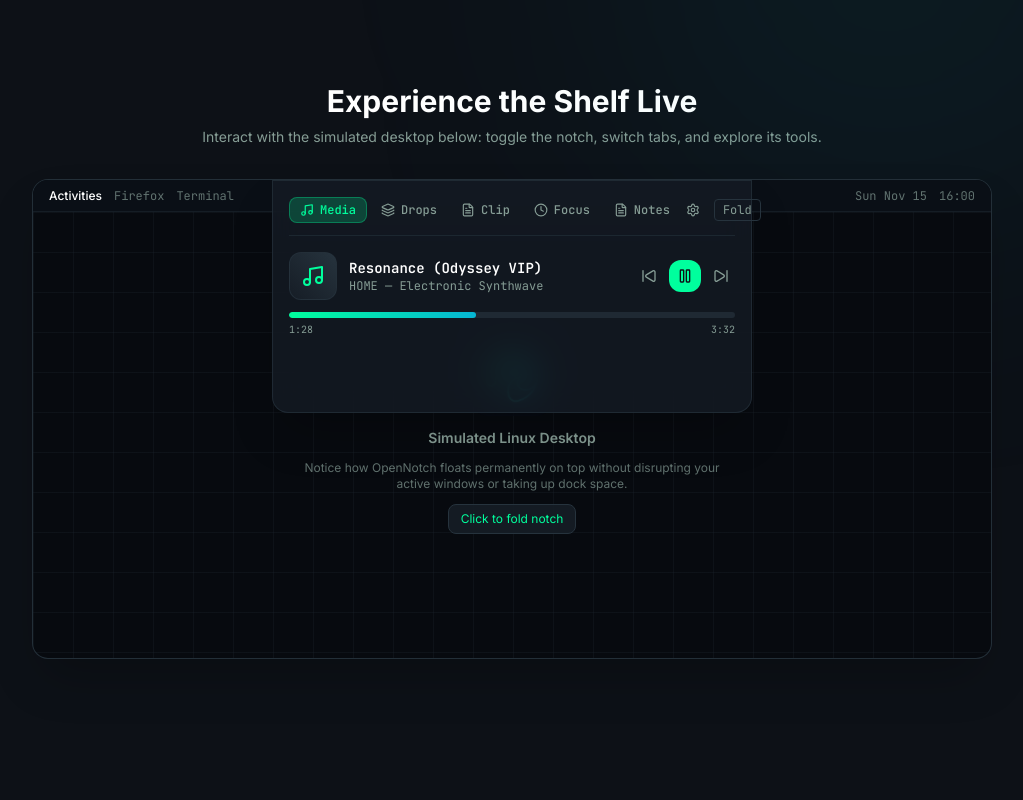
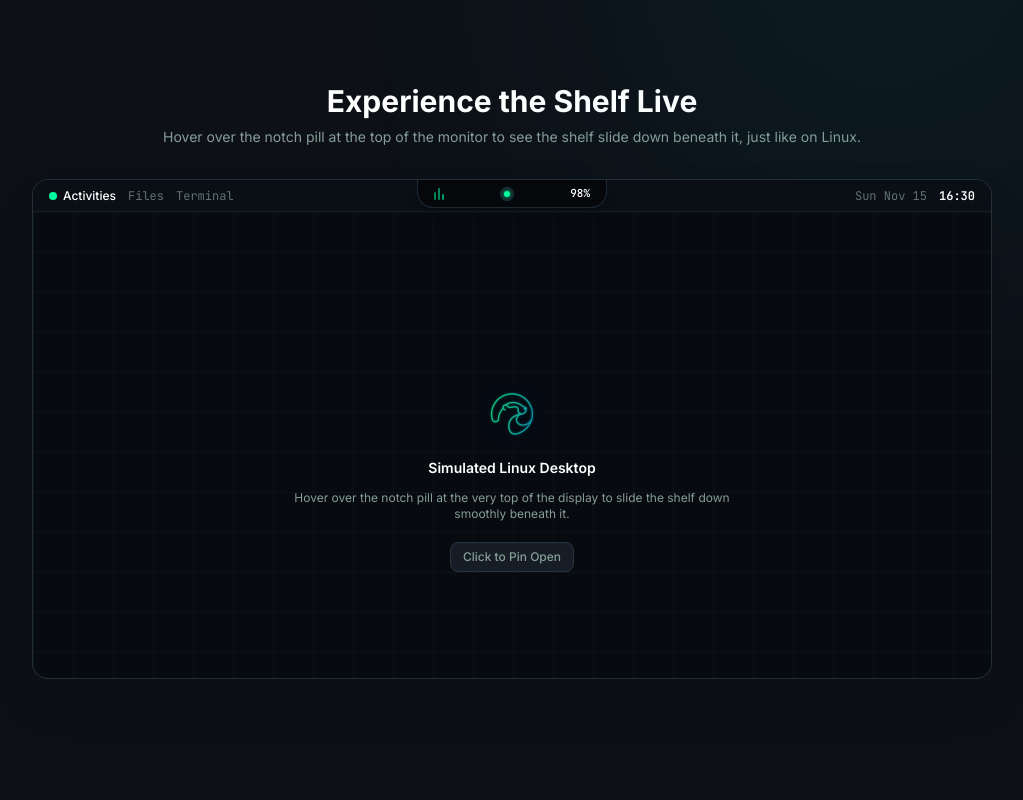
Before and after one commit to gagan-gv/opennotch, a Vue app: page / in a window 1280 px wide. Shown: the part 660-1460 px from the top of the page, without its empty margins (128-1151 px from the left). Built offline with nearby package versions, Linux system fonts and the light colour scheme.

Commit message:
fix(ui): remove version from navbar and make simulation authentic with persistent top notch pill

```diff
--- a/src/App.vue
+++ b/src/App.vue
@@ -1,5 +1,5 @@
 <script setup lang="ts">
-import { ref } from 'vue'
+import { ref, computed } from 'vue'
 import {
   Play, Pause, SkipForward, SkipBack, Music,
   Clock, FileText, Settings, Download, Github,
@@ -8,7 +8,25 @@ import {
 } from 'lucide-vue-next'
 
 // State for interactive simulator
-const isNotchExpanded = ref(true)
+const isHovered = ref(false)
+const isPinned = ref(false)
+const isExpanded = computed(() => isHovered.value || isPinned.value)
+let leaveTimeout: number | null = null
+
+function onNotchEnter() {
+  if (leaveTimeout) {
+    clearTimeout(leaveTimeout)
+    leaveTimeout = null
+  }
+  isHovered.value = true
+}
+
+function onNotchLeave() {
+  leaveTimeout = window.setTimeout(() => {
+    isHovered.value = false
+  }, 280) // 280ms leave debounce, matching Linux app's leave_debounce_ms
+}
+
 const activeTab = ref<'dashboard' | 'drops' | 'clipboard' | 'pomodoro' | 'notes' | 'settings'>('dashboard')
 const isPlaying = ref(true)
 const playbackProgress = ref(42)
@@ -59,7 +77,6 @@ function simulateUpdateCheck() {
           <img src="/otty.png" alt="OpenNotch Mascot Otty" class="w-9 h-9 rounded-lg border border-cyber-mint/30 shadow-glow-mint/40" />
           <span class="font-bold text-lg tracking-tight text-white flex items-center gap-2">
             OpenNotch
-            <span class="text-xs px-2 py-0.5 rounded-full bg-cyber-mint/15 text-cyber-mint border border-cyber-mint/30 font-mono font-medium">v0.2.0</span>
           </span>
         </div>
 
@@ -147,40 +164,73 @@ function simulateUpdateCheck() {
     <section id="simulator" class="py-16 px-4 sm:px-6 lg:px-8 max-w-5xl mx-auto">
       <div class="text-center mb-8">
         <h2 class="text-2xl sm:text-3xl font-bold text-white">Experience the Shelf Live</h2>
-        <p class="text-sm text-cyber-muted mt-2">Interact with the simulated desktop below: toggle the notch, switch tabs, and explore its tools.</p>
+        <p class="text-sm text-cyber-muted mt-2">Hover over the notch pill at the top of the monitor to see the shelf slide down beneath it, just like on Linux.</p>
       </div>
 
       <!-- Desktop Shell Frame -->
-      <div class="rounded-2xl border border-cyber-border/90 bg-[#070A0F] shadow-2xl overflow-hidden relative min-h-[480px] flex flex-col">
+      <div class="rounded-2xl border border-cyber-border/90 bg-[#070A0F] shadow-2xl overflow-hidden relative min-h-[500px] flex flex-col select-none">
         <!-- Top Screen Bezel -->
-        <div class="h-8 bg-[#0a0f16] border-b border-cyber-border/40 flex items-center justify-between px-4 text-xs font-mono text-cyber-muted/70 select-none">
+        <div class="h-8 bg-[#0a0f16] border-b border-cyber-border/40 flex items-center justify-between px-4 text-xs font-mono text-cyber-muted/70 relative z-20">
           <div class="flex items-center gap-3">
-            <span class="text-white font-sans font-medium text-xs">Activities</span>
-            <span>Firefox</span>
-            <span>Terminal</span>
+            <span class="text-white font-sans font-medium text-xs flex items-center gap-1.5">
+              <span class="w-2 h-2 rounded-full bg-cyber-mint"></span>
+              Activities
+            </span>
+            <span class="hidden sm:inline">Files</span>
+            <span class="hidden sm:inline">Terminal</span>
+          </div>
+
+          <div class="flex items-center gap-3">
+            <span>Sun Nov 15</span>
+            <span class="text-white font-semibold">16:30</span>
+          </div>
         </div>
 
         <!-- Top Bezel Center Anchor for OpenNotch -->
-          <div class="absolute top-0 left-1/2 -translate-x-1/2 z-30">
-            <!-- Resting Pill (When collapsed) -->
-            <button
-              v-if="!isNotchExpanded"
-              @click="isNotchExpanded = true"
-              class="glass-pill px-5 py-1 rounded-b-xl flex items-center gap-3 cursor-pointer hover:border-cyber-mint/60 transition-all"
-              title="Click or hover to expand OpenNotch"
+        <div class="absolute top-0 left-1/2 -translate-x-1/2 z-40 flex flex-col items-center pointer-events-none">
+          <!-- 1. The Notch Pill (ALWAYS VISIBLE at the top edge!) -->
+          <div
+            @mouseenter="onNotchEnter"
+            @mouseleave="onNotchLeave"
+            @click="isPinned = !isPinned"
+            :class="[
+              'h-7 px-4 rounded-b-2xl bg-[#05070B] border-x border-b transition-all duration-300 flex items-center justify-between cursor-pointer shadow-lg select-none pointer-events-auto',
+              isExpanded
+                ? 'border-cyber-mint/60 shadow-glow-mint/30 w-[240px]'
+                : 'border-cyber-border/80 hover:border-cyber-mint/50 w-[190px]'
+            ]"
+            title="Hover to slide shelf down, or click to pin open"
           >
-              <div class="w-2 h-2 rounded-full bg-cyber-mint animate-pulse"></div>
-              <span class="text-xs font-medium text-white flex items-center gap-1.5">
-                <Music class="w-3 h-3 text-cyber-mint" />
-                Resonance — HOME
-              </span>
-              <span class="text-[11px] text-cyber-muted font-mono">98%</span>
-            </button>
+            <!-- Left: Audio waveform visualization -->
+            <div class="flex items-end gap-0.5 h-3">
+              <span class="w-0.5 bg-cyber-mint rounded-full animate-pulse h-2"></span>
+              <span class="w-0.5 bg-cyber-mint rounded-full animate-pulse h-3" style="animation-delay: 150ms"></span>
+              <span class="w-0.5 bg-cyber-mint rounded-full animate-pulse h-1.5" style="animation-delay: 300ms"></span>
+            </div>
 
-            <!-- Expanded Shelf (When open) -->
+            <!-- Center: Hardware Camera Lens with Emerald Privacy Dot -->
+            <div class="flex items-center justify-center">
+              <div class="w-3.5 h-3.5 rounded-full bg-[#11161F] border border-[#212B36] flex items-center justify-center">
+                <div class="w-1.5 h-1.5 rounded-full bg-cyber-mint shadow-[0_0_5px_#00FF9D]"></div>
+              </div>
+            </div>
+
+            <!-- Right: Battery & Status -->
+            <div class="flex items-center gap-1 text-[11px] font-mono text-cyber-muted">
+              <span class="text-white font-medium">98%</span>
+            </div>
+          </div>
+
+          <!-- 2. The Sliding Drop-Down Box (Shelf) -->
           <div
-              v-else
-              class="w-[480px] glass-panel rounded-b-2xl border-t-0 p-4 shadow-2xl transition-all duration-300 relative"
+            @mouseenter="onNotchEnter"
+            @mouseleave="onNotchLeave"
+            :class="[
+              'w-[500px] max-w-[92vw] glass-panel rounded-2xl border border-cyber-border/90 p-4 shadow-2xl transition-all duration-300 transform origin-top mt-1.5 pointer-events-auto',
+              isExpanded
+                ? 'translate-y-0 opacity-100 scale-100'
+                : '-translate-y-4 opacity-0 scale-95 !pointer-events-none'
+            ]"
           >
             <!-- Shelf Top Navigation Strip -->
             <div class="flex items-center justify-between pb-3 border-b border-cyber-border/60">
@@ -223,21 +273,24 @@ function simulateUpdateCheck() {
                 </button>
               </div>
 
-                <!-- Right controls: Settings & Collapse -->
+              <!-- Right controls: Settings & Pin -->
               <div class="flex items-center gap-2">
                 <button
                   @click="activeTab = 'settings'"
                   :class="['p-1.5 rounded-lg transition-colors', activeTab === 'settings' ? 'bg-cyber-mint/20 text-cyber-mint' : 'text-cyber-muted hover:text-white']"
-                    title="Settings"
+                  title="Settings & Updates"
                 >
                   <Settings class="w-3.5 h-3.5" />
                 </button>
                 <button
-                    @click="isNotchExpanded = false"
-                    class="text-xs text-cyber-muted hover:text-white px-2 py-0.5 rounded border border-cyber-border hover:border-cyber-mint/40"
-                    title="Collapse to resting pill"
+                  @click="isPinned = !isPinned"
+                  :class="[
+                    'text-xs px-2 py-0.5 rounded border transition-colors',
+                    isPinned ? 'bg-cyber-mint/20 text-cyber-mint border-cyber-mint/40 font-medium' : 'text-cyber-muted border-cyber-border hover:text-white'
+                  ]"
+                  :title="isPinned ? 'Shelf is pinned open. Click to unpin' : 'Pin shelf open'"
                 >
-                    Fold
+                  {{ isPinned ? 'Pinned' : 'Pin' }}
                 </button>
               </div>
             </div>
@@ -365,26 +418,27 @@ function simulateUpdateCheck() {
           </div>
         </div>
 
-          <div class="flex items-center gap-3">
-            <span>Sun Nov 15</span>
-            <span>16:00</span>
+        <!-- Simulated Desktop Workspace -->
+        <div class="flex-1 cyber-grid flex flex-col items-center justify-center p-8 text-center min-h-[460px]">
+          <div class="max-w-md space-y-3 mt-16">
+            <img src="/otty.png" alt="Otty" class="w-16 h-16 mx-auto rounded-2xl opacity-75 shadow-glow-mint/30" />
+            <h3 class="text-sm font-semibold text-white">Simulated Linux Desktop</h3>
+            <p class="text-xs text-cyber-muted">
+              Hover over the notch pill at the very top of the display to slide the shelf down smoothly beneath it.
+            </p>
+            <div class="pt-2 flex items-center justify-center gap-2">
+              <button
+                @click="isPinned = !isPinned"
+                :class="[
+                  'text-xs px-3 py-1.5 rounded-lg border transition-all flex items-center gap-1.5 font-medium',
+                  isPinned
+                    ? 'bg-cyber-mint/20 border-cyber-mint text-cyber-mint shadow-glow-mint/30'
+                    : 'bg-cyber-card border-cyber-border text-cyber-muted hover:text-white hover:border-cyber-mint/40'
+                ]"
+              >
+                <span>{{ isPinned ? 'Shelf Pinned Open' : 'Click to Pin Open' }}</span>
+              </button>
             </div>
-        </div>
-
-        <!-- Simulated Desktop Workspace -->
-        <div class="flex-1 cyber-grid flex items-center justify-center p-8 text-center">
-          <div class="max-w-md space-y-3">
-            <img src="/otty.png" alt="Otty" class="w-20 h-20 mx-auto rounded-2xl opacity-75 shadow-glow-mint/30" />
-            <h3 class="text-sm font-semibold text-cyber-muted">Simulated Linux Desktop</h3>
-            <p class="text-xs text-cyber-muted/70">
-              Notice how OpenNotch floats permanently on top without disrupting your active windows or taking up dock space.
-            </p>
-            <button
-              @click="isNotchExpanded = !isNotchExpanded"
-              class="text-xs px-3 py-1.5 rounded-lg border border-cyber-border bg-cyber-card/90 text-cyber-mint hover:border-cyber-mint/50 transition-colors"
-            >
-              {{ isNotchExpanded ? 'Click to fold notch' : 'Click to expand shelf' }}
-            </button>
           </div>
         </div>
       </div>
```
Lines whose indentation alone changed are shown as unchanged.
